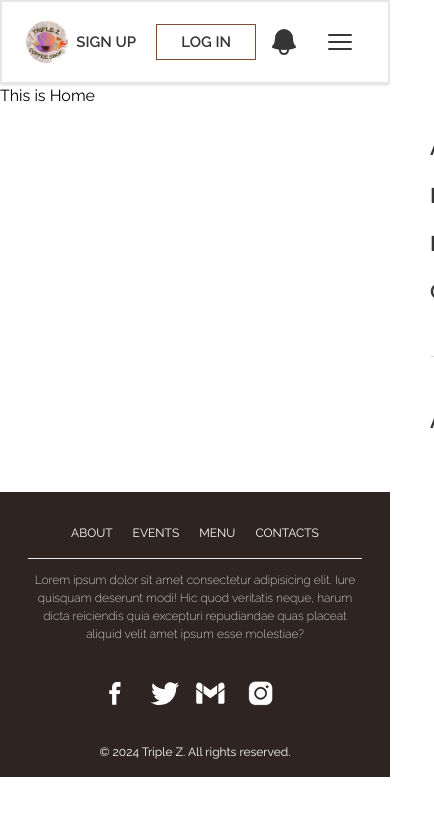
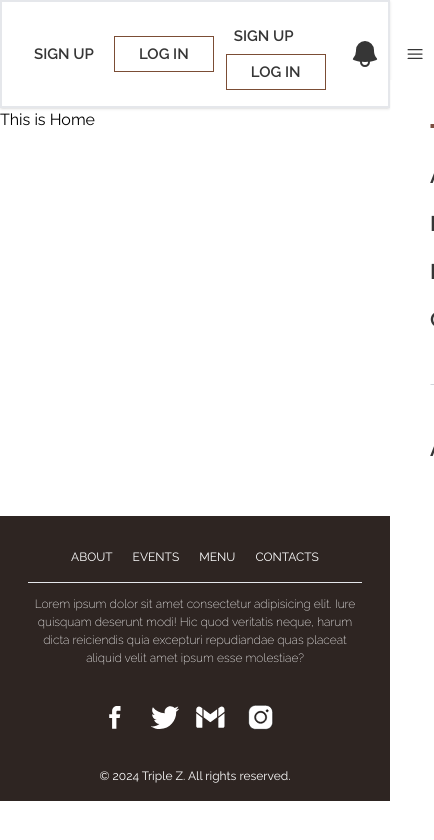
Before and after one commit to Jeonjown/Triple-Z, a React (Vite) app in the folder frontend/: page / in a window 390 px wide. Shown: the top 840 px of the page, 434 px wide, since content can reach past the window. Built offline with nearby package versions, Linux system fonts and the light colour scheme; no server answers; a web font is replaced by a local one.

Commit message:
fix navbar responsiveness when logged

```diff
--- a/frontend/src/components/HamburgerMenu.tsx
+++ b/frontend/src/components/HamburgerMenu.tsx
@@ -1,4 +1,6 @@
 import { NavLink } from "react-router-dom";
+import useAuthStore from "../features/auth/stores/useAuthStore";
+import { logout } from "../features/auth/api/auth";
 
 type HamburgerMenuProps = {
   isHamburgerOpen: boolean;
@@ -13,18 +15,29 @@ const HamburgerMenu = ({
   isAccountOpen,
   toggle,
 }: HamburgerMenuProps) => {
+  const { user, logout: logoutStore } = useAuthStore();
+
+  const handleLogout = () => {
+    logout();
+    logoutStore();
+  };
+
   return (
     <>
       {/* overlay */}
+
       {isHamburgerOpen && (
         <div className="fixed inset-0 z-10 bg-black opacity-50"></div>
       )}
 
       {/* burger menu */}
+
       <div
         className={`fixed right-0 top-20 z-20 h-full w-3/4 transform bg-white p-5 font-semibold text-text ${isHamburgerOpen ? "translate-x-0" : "translate-x-full"} delay-250 transition-transform duration-300 ease-in`}
       >
         <ul className="px-5 py-6 text-xl">
+          <p>{user && user.username}</p>
+          <hr className="mb-6 border-2 border-secondary" />
           <li className="py-2">
             <NavLink
               to={"/about"}
@@ -141,7 +154,13 @@ const HamburgerMenu = ({
                   My Account
                 </NavLink>
               </li>
-              <button className="ml-5 p-1">Logout</button>
+              {/* <button className="ml-5 p-1">Logout</button> */}
+              <button
+                onClick={handleLogout}
+                className="ml-5 whitespace-nowrap border-[1px] border-accent p-1 px-6 text-[15px] hover:scale-105 hover:cursor-pointer active:scale-110"
+              >
+                LOG OUT
+              </button>
             </>
           )}
         </ul>
--- a/frontend/src/components/Navbar.tsx
+++ b/frontend/src/components/Navbar.tsx
@@ -7,22 +7,16 @@ import HamburgerMenu from "./HamburgerMenu";
 
 import useToggle from "../hooks/useToggle";
 import { Link } from "react-router-dom";
-import { logout } from "../features/auth/api/auth";
 import useAuthStore from "../features/auth/stores/useAuthStore";
 
 const Navbar = () => {
-  const { user, isAuthenticated, logout: logoutStore } = useAuthStore();
+  const { isAuthenticated, user } = useAuthStore();
 
   const { toggleState, toggle } = useToggle({
     isHamburgerOpen: false,
     isScheduleOpen: false,
     isAccountOpen: false,
   });
-
-  const handleLogout = () => {
-    logout();
-    logoutStore();
-  };
 
   return (
     <>
@@ -31,25 +25,28 @@ const Navbar = () => {
         <NavLinks />
 
         <div className="relative ml-auto flex items-center gap-2">
-          {isAuthenticated ? (
-            <>
-              <button
-                onClick={handleLogout}
-                className="mr-1 h-9 whitespace-nowrap border-[1px] border-accent px-6 text-[15px] hover:scale-105 hover:cursor-pointer active:scale-110"
-              >
-                LOG OUT
-              </button>
-              <p>{user?.username}</p>
-            </>
-          ) : (
+          {!isAuthenticated && (
             <>
               <button className="mr-1 h-9 whitespace-nowrap px-2 text-[15px] hover:scale-105 hover:cursor-pointer active:scale-110">
                 <Link to={"/signup"}>SIGN UP</Link>
               </button>
               <button className="mr-1 h-9 whitespace-nowrap border-[1px] border-accent px-6 text-[15px] hover:scale-105 hover:cursor-pointer active:scale-110">
                 <Link to={"/login"}> LOG IN</Link>
-              </button>{" "}
+              </button>
             </>
+          )}
+
+          {isAuthenticated ? (
+            <div className="hidden md:block">{user?.username}</div>
+          ) : (
+            <div>
+              <button className="mr-1 h-9 whitespace-nowrap px-2 text-[15px] hover:scale-105 hover:cursor-pointer active:scale-110">
+                <Link to={"/signup"}>SIGN UP</Link>
+              </button>
+              <button className="mr-1 h-9 whitespace-nowrap border-[1px] border-accent px-6 text-[15px] hover:scale-105 hover:cursor-pointer active:scale-110">
+                <Link to={"/login"}> LOG IN</Link>
+              </button>
+            </div>
           )}
 
           <NotificationIcon />
```
